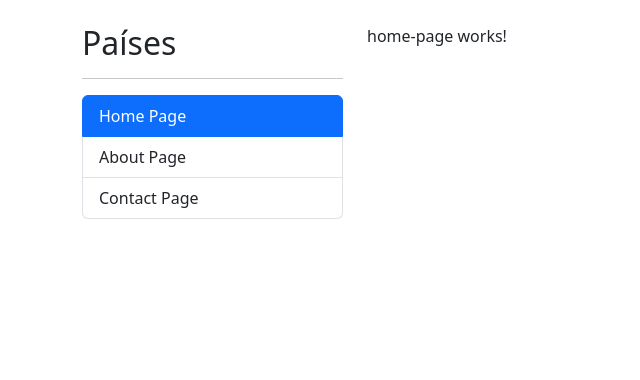
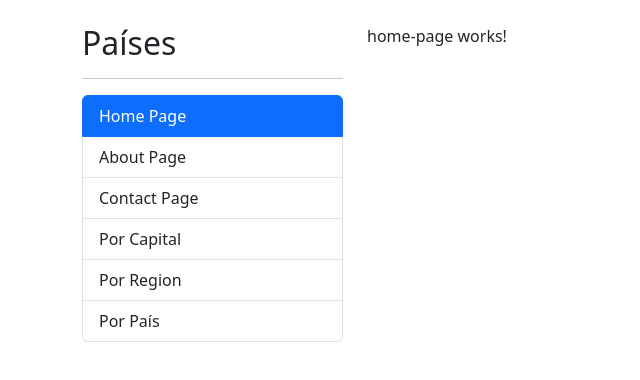
Before and after one commit to emanuelRiveraA/SPA-FLAGS-WORLD, an Angular app: page / in a window 1280 px wide. Shown: the top 380 px of the page, without its empty margins (0-640 px from the left). Built offline with nearby package versions, Linux system fonts and the light colour scheme.

Commit message:
LazyLoad - Carga perezosa

```diff
--- a/src/app/app-routing.module.ts
+++ b/src/app/app-routing.module.ts
@@ -18,6 +18,10 @@
         component: ContactPageComponent
     },
     {
+        path: 'countries',
+        loadChildren: () => import('./countries/countries.module').then( modulo => modulo.CountriesModule)
+    },
+    {
         path: '**',
         redirectTo: ''
     }
@@ -28,7 +32,7 @@
         RouterModule.forRoot( routes ),
     ],
     exports: [
-        RouterModule
+        RouterModule,
     ]
 })
 export class AppRoutingModule { }
--- a/src/app/shared/components/sidebar/sidebar.component.html
+++ b/src/app/shared/components/sidebar/sidebar.component.html
@@ -21,4 +21,24 @@
         class="list-group-item">
         Contact Page
     </li>
+
+    <li routerLink="countries/by-capital"
+        routerLinkActive="active"
+        class="list-group-item">
+        Por Capital
+    </li>
+
+    <li routerLink="countries/by-region"
+        routerLinkActive="active"
+        class="list-group-item">
+        Por Region
+    </li>
+
+    <li routerLink="countries/by-country"
+        routerLinkActive="active"
+        class="list-group-item">
+        Por País
+    </li>
+
+
 </ul>
```
